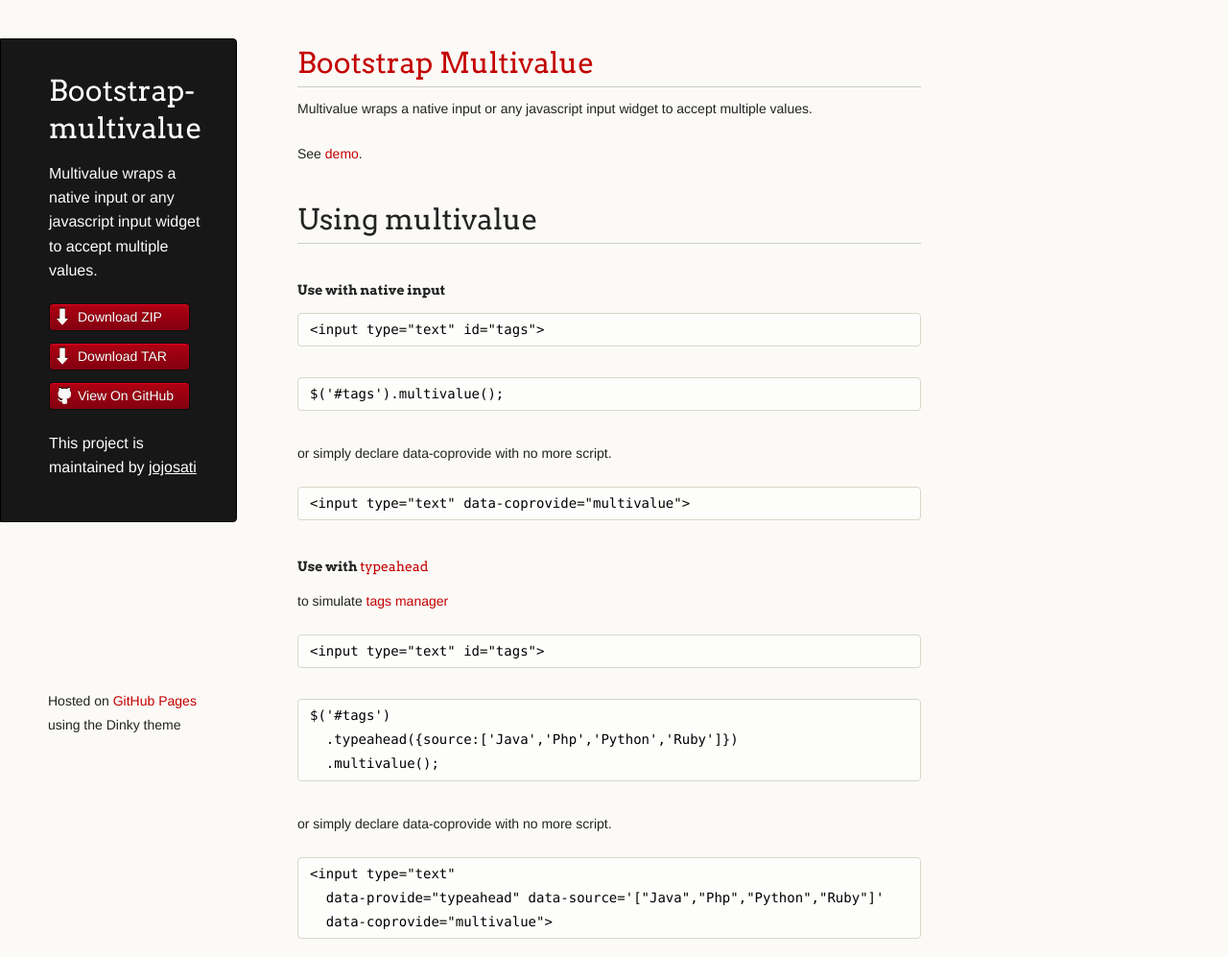
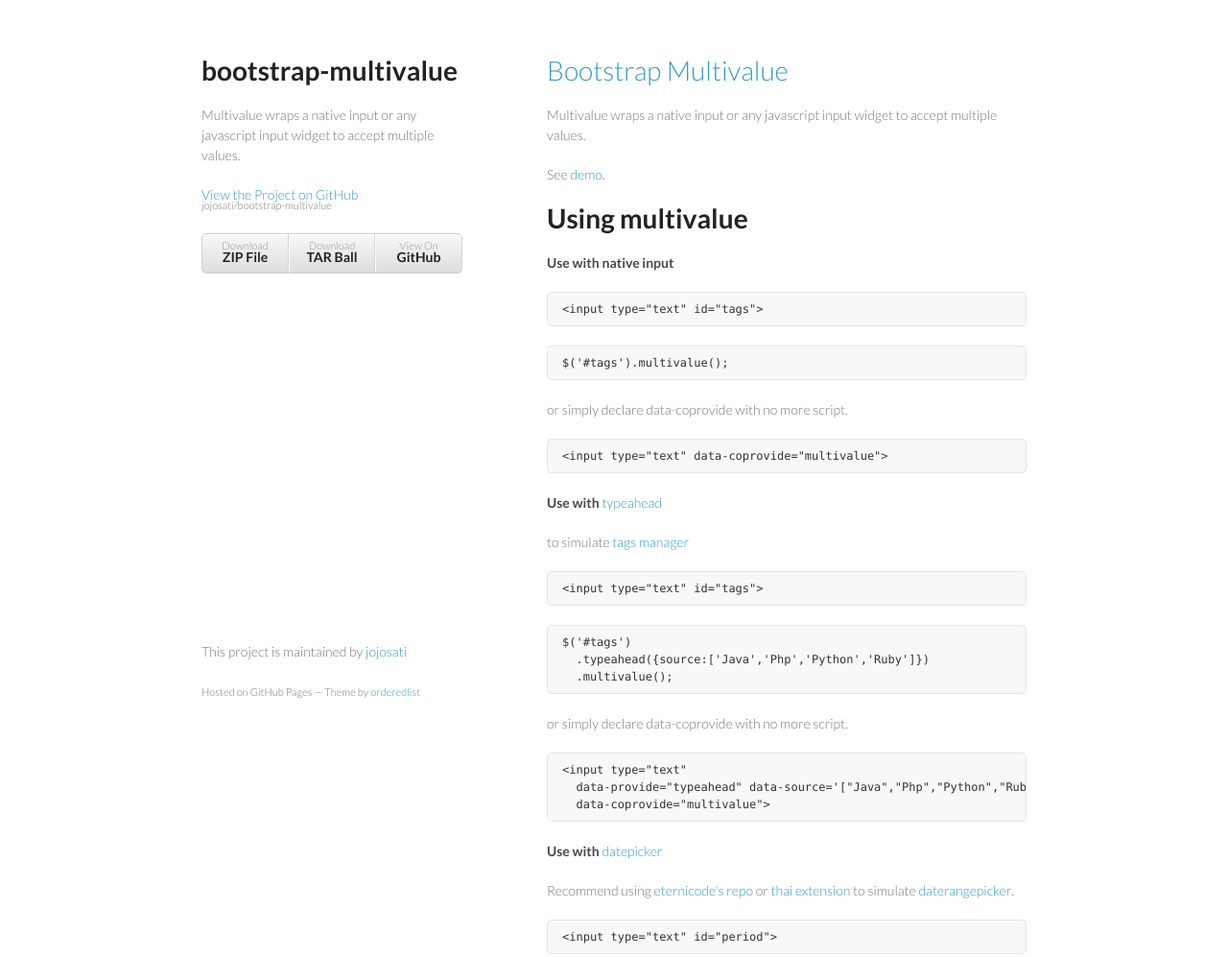
Before and after one commit to jojosati/bootstrap-multivalue, a plain HTML site: page index.html in a window 1280 px wide. Shown: the top 997 px of the page at 96% size. Drawn offline with Linux system fonts and the light colour scheme.

Commit message:
Create gh-pages branch via GitHub

```diff
--- a/index.html
+++ b/index.html
@@ -3,11 +3,10 @@
   <head>
     <meta charset="utf-8">
     <meta http-equiv="X-UA-Compatible" content="chrome=1">
-    <title>Bootstrap-multivalue by jojosati</title>
+    <title>bootstrap-multivalue by jojosati</title>
 
     <link rel="stylesheet" href="stylesheets/styles.css">
     <link rel="stylesheet" href="stylesheets/pygment_trac.css">
-    <script src="javascripts/scale.fix.js"></script>
     <meta name="viewport" content="width=device-width, initial-scale=1, user-scalable=no">
     <!--[if lt IE 9]>
     <script src="//html5shiv.googlecode.com/svn/trunk/html5.js"></script>
@@ -16,18 +15,17 @@
   <body>
     <div class="wrapper">
       <header>
-        <h1 class="header">Bootstrap-multivalue</h1>
-        <p class="header">Multivalue wraps a native input or any javascript input widget to accept multiple values.</p>
+        <h1>bootstrap-multivalue</h1>
+        <p>Multivalue wraps a native input or any javascript input widget to accept multiple values.</p>
+
+        <p class="view"><a href="https://github.com/jojosati/bootstrap-multivalue">View the Project on GitHub <small>jojosati/bootstrap-multivalue</small></a></p>
+
 
         <ul>
-          <li class="download"><a class="buttons" href="https://github.com/jojosati/bootstrap-multivalue/zipball/master">Download ZIP</a></li>
-          <li class="download"><a class="buttons" href="https://github.com/jojosati/bootstrap-multivalue/tarball/master">Download TAR</a></li>
-          <li><a class="buttons github" href="https://github.com/jojosati/bootstrap-multivalue">View On GitHub</a></li>
+          <li><a href="https://github.com/jojosati/bootstrap-multivalue/zipball/master">Download <strong>ZIP File</strong></a></li>
+          <li><a href="https://github.com/jojosati/bootstrap-multivalue/tarball/master">Download <strong>TAR Ball</strong></a></li>
+          <li><a href="https://github.com/jojosati/bootstrap-multivalue">View On <strong>GitHub</strong></a></li>
         </ul>
-
-        <p class="header">This project is maintained by <a class="header name" href="https://github.com/jojosati">jojosati</a></p>
-
-
       </header>
       <section>
         <h1><a href="http://jojosati.github.com/bootstrap-multivalue">Bootstrap Multivalue</a></h1>
@@ -233,10 +231,11 @@ if Object, could override some or all properties of default.</p>
 <p>Delete the lastest stored value item.</p>
       </section>
       <footer>
-        <p><small>Hosted on <a href="https://pages.github.com">GitHub Pages</a> using the Dinky theme</small></p>
+        <p>This project is maintained by <a href="https://github.com/jojosati">jojosati</a></p>
+        <p><small>Hosted on GitHub Pages &mdash; Theme by <a href="https://github.com/orderedlist">orderedlist</a></small></p>
       </footer>
     </div>
-    <!--[if !IE]><script>fixScale(document);</script><![endif]-->
+    <script src="javascripts/scale.fix.js"></script>
 
   </body>
 </html>
--- a/stylesheets/styles.css
+++ b/stylesheets/styles.css
@@ -1,328 +1,186 @@
-@import url(https://fonts.googleapis.com/css?family=Arvo:400,700,400italic);
-
-/* MeyerWeb Reset */
-
-html, body, div, span, applet, object, iframe,
-h1, h2, h3, h4, h5, h6, p, blockquote, pre,
-a, abbr, acronym, address, big, cite, code,
-del, dfn, em, img, ins, kbd, q, s, samp,
-small, strike, strong, sub, sup, tt, var,
-b, u, i, center,
-dl, dt, dd, ol, ul, li,
-fieldset, form, label, legend,
-table, caption, tbody, tfoot, thead, tr, th, td,
-article, aside, canvas, details, embed,
-figure, figcaption, footer, header, hgroup,
-menu, nav, output, ruby, section, summary,
-time, mark, audio, video {
-  margin: 0;
-  padding: 0;
-  border: 0;
-  font: inherit;
-  vertical-align: baseline;
-}
-
-
-/* Base text styles */
+@import url(https://fonts.googleapis.com/css?family=Lato:300italic,700italic,300,700);
 
 body {
-  padding:10px 50px 0 0;
-  font-family:"Helvetica Neue", Helvetica, Arial, sans-serif;
-	font-size: 14px;
-	color: #232323;
-	background-color: #FBFAF7;
-	margin: 0;
-	line-height: 1.8em;
-	-webkit-font-smoothing: antialiased;
-
+  padding:50px;
+  font:14px/1.5 Lato, "Helvetica Neue", Helvetica, Arial, sans-serif;
+  color:#777;
+  font-weight:300;
 }
 
 h1, h2, h3, h4, h5, h6 {
-  color:#232323;
-  margin:36px 0 10px;
+  color:#222;
+  margin:0 0 20px;
 }
 
-p, ul, ol, table, dl {
-  margin:0 0 22px;
+p, ul, ol, table, pre, dl {
+  margin:0 0 20px;
 }
 
 h1, h2, h3 {
-	font-family: Arvo, Monaco, serif;
-  line-height:1.3;
-	font-weight: normal;
-}
-
-h1,h2, h3 {
-	display: block;
-	border-bottom: 1px solid #ccc;
-	padding-bottom: 5px;
+  line-height:1.1;
 }
 
 h1 {
-	font-size: 30px;
+  font-size:28px;
 }
 
 h2 {
-	font-size: 24px;
+  color:#393939;
 }
 
-h3 {
-	font-size: 18px;
-}
-
-h4, h5, h6 {
-	font-family: Arvo, Monaco, serif;
-	font-weight: 700;
+h3, h4, h5, h6 {
+  color:#494949;
 }
 
 a {
-  color:#C30000;
-  font-weight:200;
+  color:#39c;
+  font-weight:400;
   text-decoration:none;
 }
 
-a:hover {
-	text-decoration: underline;
+a small {
+  font-size:11px;
+  color:#777;
+  margin-top:-0.6em;
+  display:block;
 }
 
-a small {
-	font-size: 12px;
+.wrapper {
+  width:860px;
+  margin:0 auto;
 }
 
-em {
-	font-style: italic;
+blockquote {
+  border-left:1px solid #e5e5e5;
+  margin:0;
+  padding:0 0 0 20px;
+  font-style:italic;
+}
+
+code, pre {
+  font-family:Monaco, Bitstream Vera Sans Mono, Lucida Console, Terminal;
+  color:#333;
+  font-size:12px;
+}
+
+pre {
+  padding:8px 15px;
+  background: #f8f8f8;
+  border-radius:5px;
+  border:1px solid #e5e5e5;
+  overflow-x: auto;
+}
+
+table {
+  width:100%;
+  border-collapse:collapse;
+}
+
+th, td {
+  text-align:left;
+  padding:5px 10px;
+  border-bottom:1px solid #e5e5e5;
+}
+
+dt {
+  color:#444;
+  font-weight:700;
+}
+
+th {
+  color:#444;
+}
+
+img {
+  max-width:100%;
+}
+
+header {
+  width:270px;
+  float:left;
+  position:fixed;
+}
+
+header ul {
+  list-style:none;
+  height:40px;
+
+  padding:0;
+
+  background: #eee;
+  background: -moz-linear-gradient(top, #f8f8f8 0%, #dddddd 100%);
+  background: -webkit-gradient(linear, left top, left bottom, color-stop(0%,#f8f8f8), color-stop(100%,#dddddd));
+  background: -webkit-linear-gradient(top, #f8f8f8 0%,#dddddd 100%);
+  background: -o-linear-gradient(top, #f8f8f8 0%,#dddddd 100%);
+  background: -ms-linear-gradient(top, #f8f8f8 0%,#dddddd 100%);
+  background: linear-gradient(top, #f8f8f8 0%,#dddddd 100%);
+
+  border-radius:5px;
+  border:1px solid #d2d2d2;
+  box-shadow:inset #fff 0 1px 0, inset rgba(0,0,0,0.03) 0 -1px 0;
+  width:270px;
+}
+
+header li {
+  width:89px;
+  float:left;
+  border-right:1px solid #d2d2d2;
+  height:40px;
+}
+
+header ul a {
+  line-height:1;
+  font-size:11px;
+  color:#999;
+  display:block;
+  text-align:center;
+  padding-top:6px;
+  height:40px;
 }
 
 strong {
+  color:#222;
   font-weight:700;
 }
 
-ul li {
-  list-style: inside;
-  padding-left: 25px;
+header ul li + li {
+  width:88px;
+  border-left:1px solid #fff;
 }
 
-ol li {
-  list-style: decimal inside;
-  padding-left: 20px;
+header ul li + li + li {
+  border-right:none;
+  width:89px;
 }
 
-blockquote {
-  margin: 0;
-  padding: 0 0 0 20px;
-  font-style: italic;
+header ul a strong {
+  font-size:14px;
+  display:block;
+  color:#222;
 }
 
-dl, dt, dd, dl p {
-	font-color: #444;
+section {
+  width:500px;
+  float:right;
+  padding-bottom:50px;
 }
 
-dl dt {
-  font-weight: bold;
-}
-
-dl dd {
-  padding-left: 20px;
-  font-style: italic;
-}
-
-dl p {
-  padding-left: 20px;
-  font-style: italic;
+small {
+  font-size:11px;
 }
 
 hr {
   border:0;
-  background:#ccc;
+  background:#e5e5e5;
   height:1px;
-  margin:0 0 24px;
+  margin:0 0 20px;
 }
 
-/* Images */
-
-img {
-  position: relative;
-  margin: 0 auto;
-  max-width: 650px;
-  padding: 5px;
-  margin: 10px 0 32px 0;
-  border: 1px solid #ccc;
-}
-
-
-/* Code blocks */
-
-code, pre {
-	font-family: Monaco, "Bitstream Vera Sans Mono", "Lucida Console", Terminal, monospace;
-  color:#000;
-  font-size:14px;
-}
-
-pre {
-	padding: 4px 12px;
-  background: #FDFEFB;
-  border-radius:4px;
-  border:1px solid #D7D8C8;
-  overflow: auto;
-  overflow-y: hidden;
-	margin-bottom: 32px;
-}
-
-
-/* Tables */
-
-table {
-  width:100%;
-}
-
-table {
-  border: 1px solid #ccc;
-  margin-bottom: 32px;
-  text-align: left;
- }
-
-th {
-  font-family: 'Arvo', Helvetica, Arial, sans-serif;
-	font-size: 18px;
-	font-weight: normal;
-  padding: 10px;
-  background: #232323;
-  color: #FDFEFB;
- }
-
-td {
-  padding: 10px;
-	background: #ccc;
- }
-
-
-/* Wrapper */
-.wrapper {
-  width:960px;
-}
-
-
-/* Header */
-
-header {
-	background-color: #171717;
-	color: #FDFDFB;
-  width:170px;
+footer {
+  width:270px;
   float:left;
   position:fixed;
-	border: 1px solid #000;
-	-webkit-border-top-right-radius: 4px;
-	-webkit-border-bottom-right-radius: 4px;
-	-moz-border-radius-topright: 4px;
-	-moz-border-radius-bottomright: 4px;
-	border-top-right-radius: 4px;
-	border-bottom-right-radius: 4px;
-	padding: 34px 25px 22px 50px;
-	margin: 30px 25px 0 0;
-	-webkit-font-smoothing: antialiased;
-}
-
-p.header {
-	font-size: 16px;
-}
-
-h1.header {
-	font-family: Arvo, sans-serif;
-	font-size: 30px;
-	font-weight: 300;
-	line-height: 1.3em;
-	border-bottom: none;
-	margin-top: 0;
-}
-
-
-h1.header, a.header, a.name, header a{
-	color: #fff;
-}
-
-a.header {
-	text-decoration: underline;
-}
-
-a.name {
-	white-space: nowrap;
-}
-
-header ul {
-  list-style:none;
-  padding:0;
-}
-
-header li {
-	list-style-type: none;
-  width:132px;
-  height:15px;
-	margin-bottom: 12px;
-	line-height: 1em;
-	padding: 6px 6px 6px 7px;
-
-	background: #AF0011;
-	background: -moz-linear-gradient(top, #AF0011 0%, #820011 100%);
-  background: -webkit-gradient(linear, left top, left bottom, color-stop(0%,#f8f8f8), color-stop(100%,#dddddd));
-  background: -webkit-linear-gradient(top, #AF0011 0%,#820011 100%);
-  background: -o-linear-gradient(top, #AF0011 0%,#820011 100%);
-  background: -ms-linear-gradient(top, #AF0011 0%,#820011 100%);
-  background: linear-gradient(top, #AF0011 0%,#820011 100%);
-
-	border-radius:4px;
-  border:1px solid #0D0D0D;
-
-	-webkit-box-shadow: inset 0px 1px 1px 0 rgba(233,2,38, 1);
-	box-shadow: inset 0px 1px 1px 0 rgba(233,2,38, 1);
-
-}
-
-header li:hover {
-	background: #C3001D;
-	background: -moz-linear-gradient(top, #C3001D 0%, #950119 100%);
-  background: -webkit-gradient(linear, left top, left bottom, color-stop(0%,#f8f8f8), color-stop(100%,#dddddd));
-  background: -webkit-linear-gradient(top, #C3001D 0%,#950119 100%);
-  background: -o-linear-gradient(top, #C3001D 0%,#950119 100%);
-  background: -ms-linear-gradient(top, #C3001D 0%,#950119 100%);
-  background: linear-gradient(top, #C3001D 0%,#950119 100%);
-}
-
-a.buttons {
-	-webkit-font-smoothing: antialiased;
-	background: url(../images/arrow-down.png) no-repeat;
-	font-weight: normal;
-	text-shadow: rgba(0, 0, 0, 0.4) 0 -1px 0;
-	padding: 2px 2px 2px 22px;
-	height: 30px;
-}
-
-a.github {
-	background: url(../images/octocat-small.png) no-repeat 1px;
-}
-
-a.buttons:hover {
-	color: #fff;
-	text-decoration: none;
-}
-
-
-/* Section - for main page content */
-
-section {
-  width:650px;
-  float:right;
-  padding-bottom:50px;
-}
-
-
-/* Footer */
-
-footer {
-  width:170px;
-  float:left;
-  position:fixed;
-  bottom:10px;
-	padding-left: 50px;
+  bottom:50px;
 }
 
 @media print, screen and (max-width: 960px) {
@@ -338,18 +196,14 @@ footer {
     width:auto;
   }
 
-	footer {
-		border-top: 1px solid #ccc;
-		margin:0 84px 0 50px;
-		padding:0;
-	}
-
   header {
     padding-right:320px;
   }
 
   section {
-    padding:20px 84px 20px 50px;
+    border:1px solid #e5e5e5;
+    border-width:1px 0;
+    padding:20px 0;
     margin:0 0 20px;
   }
 
@@ -359,8 +213,8 @@ footer {
 
   header ul {
     position:absolute;
-    right:130px;
-    top:84px;
+    right:50px;
+    top:52px;
   }
 }
 
@@ -370,38 +224,26 @@ footer {
   }
 
   header {
-    padding:10px 20px 0;
-		margin-right: 0;
+    padding:0;
   }
-
-	section {
-    padding:10px 0 10px 20px;
-    margin:0 0 30px;
-  }
-
-	footer {
-		margin: 0 0 0 30px;
-	}
 
   header ul, header p.view {
     position:static;
   }
+
+  pre, code {
+    word-wrap:normal;
+  }
 }
 
 @media print, screen and (max-width: 480px) {
+  body {
+    padding:15px;
+  }
 
-  header ul li.download {
+  header ul {
     display:none;
   }
-
-	footer {
-		margin: 0 0 0 20px;
-	}
-
-	footer a{
-		display:block;
-	}
-
 }
 
 @media print {
```
Also changed, not shown: javascripts/scale.fix.js (+17 -20 lines), params.json (+1 -1 lines).
